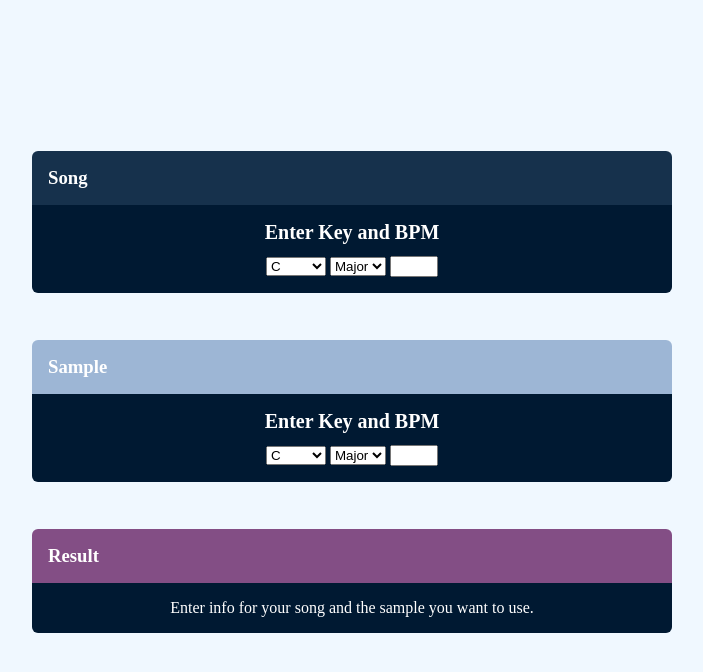
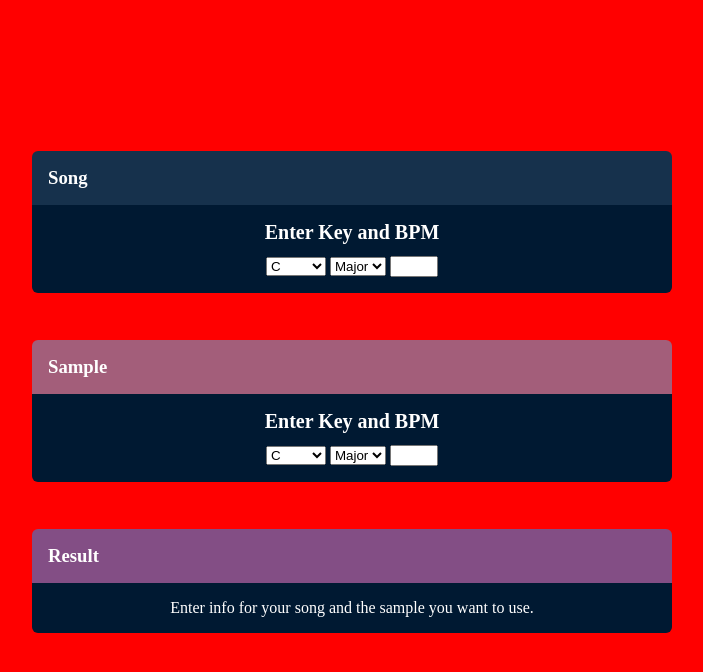
Before and after one commit to Garrettvk/garrettvk.github.io, a plain HTML site: page index.html in a window 1280 px wide. Shown: the whole page, without its empty margins (288-991 px from the left). Drawn offline with Linux system fonts and the light colour scheme.

Commit message:
media query removed

```diff
--- a/css/styles.css
+++ b/css/styles.css
@@ -98,10 +98,3 @@ fieldset {
   border: var(--border-width) solid #adff2f;
   flex-direction: row; /* all the inputs are organized in rows */
 }
-
-/* screen sizes 750px and lower */
-@media(min-width: 750px) {
-  body {
-    background-color: aliceblue;
-  }
-}
```
